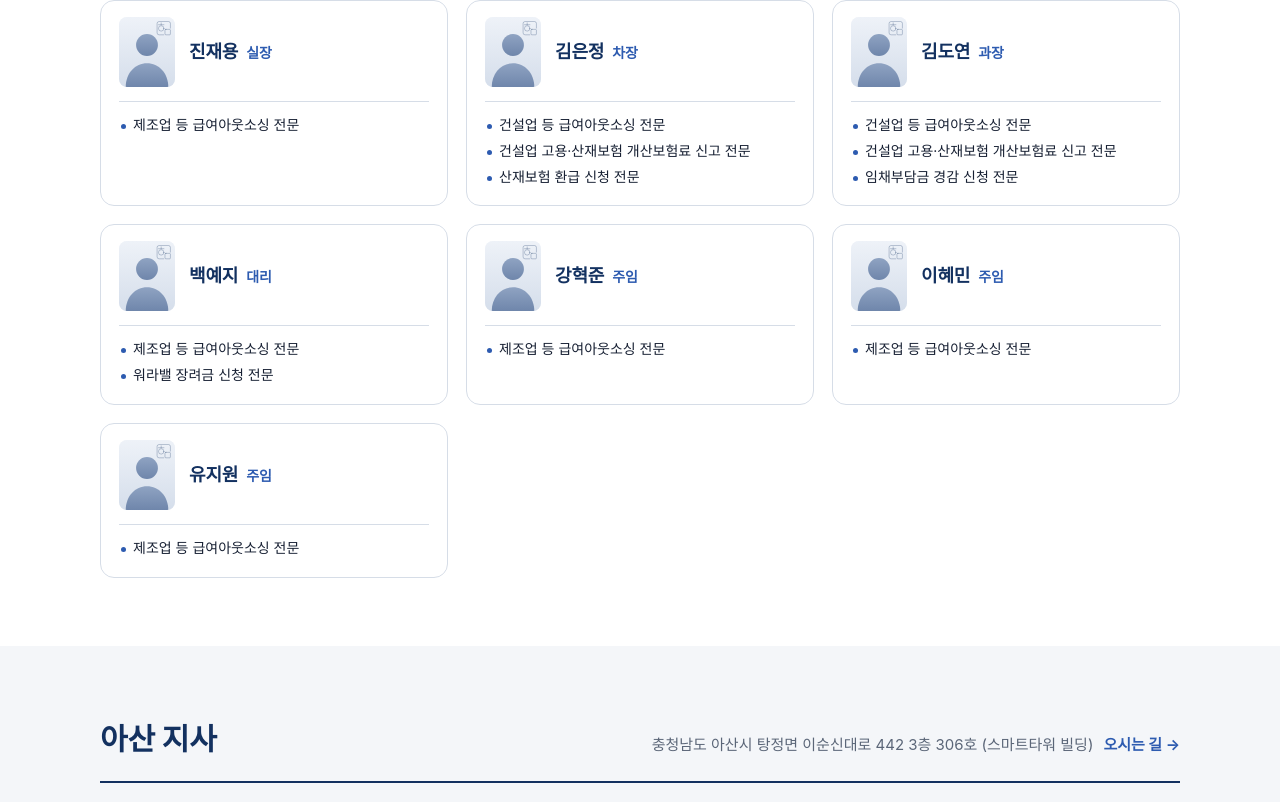
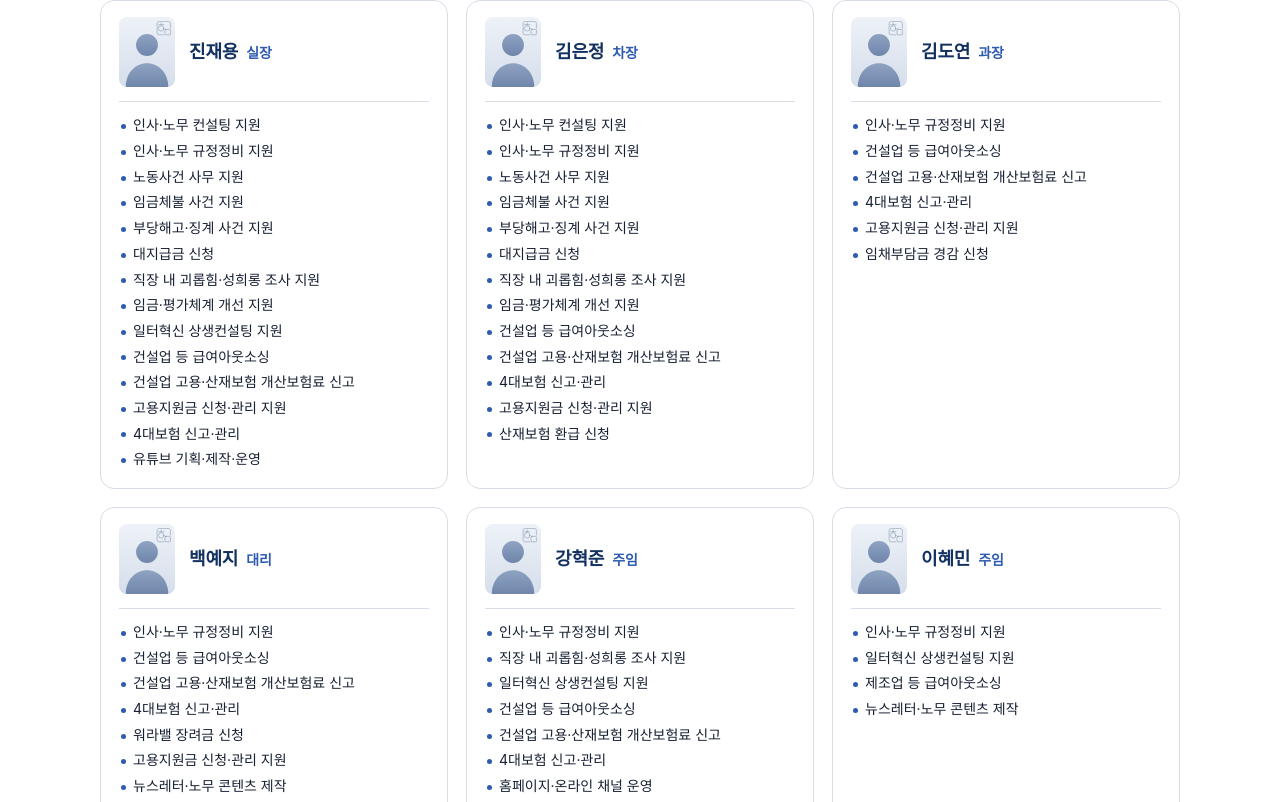
Before and after one commit to kseezn/kseezn.github.io, a Next.js app: page /members in a window 1280 px wide. Shown: the part 4338-5140 px from the top of the page. Built offline with nearby package versions, Linux system fonts and the light colour scheme; a web font is replaced by a local one.

Commit message:
직원 업무 내용 수정

```diff
--- a/data/staff.ts
+++ b/data/staff.ts
@@ -12,30 +12,103 @@ export type Staff = {
 export const staff: Staff[] = [
   // ── 천안 본사 ──
   { name: "진재용", role: "실장", office: "cheonan",
-    careers: ["제조업 등 급여아웃소싱 전문"] },
+    careers: [
+      "인사·노무 컨설팅 지원",
+      "인사·노무 규정정비 지원",
+      "노동사건 사무 지원",
+      "임금체불 사건 지원",
+      "부당해고·징계 사건 지원",
+      "대지급금 신청",
+      "직장 내 괴롭힘·성희롱 조사 지원",
+      "임금·평가체계 개선 지원",
+      "일터혁신 상생컨설팅 지원",
+      "건설업 등 급여아웃소싱",
+      "건설업 고용·산재보험 개산보험료 신고",
+      "고용지원금 신청·관리 지원",
+      "4대보험 신고·관리",
+      "유튜브 기획·제작·운영"
+    ] },
   { name: "김은정", role: "차장", office: "cheonan",
-    careers: ["건설업 등 급여아웃소싱 전문",
-      "건설업 고용·산재보험 개산보험료 신고 전문",
-      "산재보험 환급 신청 전문"
+    careers: [
+      "인사·노무 컨설팅 지원",
+      "인사·노무 규정정비 지원",
+      "노동사건 사무 지원",
+      "임금체불 사건 지원",
+      "부당해고·징계 사건 지원",
+      "대지급금 신청",
+      "직장 내 괴롭힘·성희롱 조사 지원",
+      "임금·평가체계 개선 지원",
+      "건설업 등 급여아웃소싱",
+      "건설업 고용·산재보험 개산보험료 신고",
+      "4대보험 신고·관리",
+      "고용지원금 신청·관리 지원",
+      "산재보험 환급 신청",
     ] },
   { name: "김도연", role: "과장", office: "cheonan",
-    careers: ["건설업 등 급여아웃소싱 전문",
-      "건설업 고용·산재보험 개산보험료 신고 전문",
-      "임채부담금 경감 신청 전문"
+    careers: [
+      "인사·노무 규정정비 지원",
+      "건설업 등 급여아웃소싱",
+      "건설업 고용·산재보험 개산보험료 신고",
+      "4대보험 신고·관리",
+      "고용지원금 신청·관리 지원",
+      "임채부담금 경감 신청"
     ] },
   { name: "백예지", role: "대리", office: "cheonan",
-    careers: ["제조업 등 급여아웃소싱 전문",
-      "워라밸 장려금 신청 전문"
+    careers: [
+      "인사·노무 규정정비 지원",
+      "건설업 등 급여아웃소싱",
+      "건설업 고용·산재보험 개산보험료 신고",
+      "4대보험 신고·관리",
+      "워라밸 장려금 신청",
+      "고용지원금 신청·관리 지원",
+      "뉴스레터·노무 콘텐츠 제작"
     ] },
   { name: "강혁준", role: "주임", office: "cheonan",
-    careers: ["제조업 등 급여아웃소싱 전문"] },
+    careers: [
+      "인사·노무 규정정비 지원",
+      "직장 내 괴롭힘·성희롱 조사 지원",
+      "일터혁신 상생컨설팅 지원",
+      "건설업 등 급여아웃소싱",
+      "건설업 고용·산재보험 개산보험료 신고",
+      "4대보험 신고·관리",
+      "홈페이지·온라인 채널 운영",
+      "유튜브 기획·제작·운영"
+    ] },
   { name: "이혜민", role: "주임", office: "cheonan",
-    careers: ["제조업 등 급여아웃소싱 전문"] },
+    careers: [
+      "인사·노무 규정정비 지원",
+      "일터혁신 상생컨설팅 지원",
+      "제조업 등 급여아웃소싱",
+      "뉴스레터·노무 콘텐츠 제작"
+    ] },
   { name: "유지원", role: "주임", office: "cheonan",
-    careers: ["제조업 등 급여아웃소싱 전문"] },
+    careers: [
+      "인사·노무 규정정비 지원",
+      "제조업 등 급여아웃소싱",
+      "뉴스레터·노무 콘텐츠 제작"
+    ] },
   // ── 아산 지사 ──
   { name: "김진우", role: "팀장", office: "asan",
-    careers: ["급여아웃소싱 전문"] },
+    careers: [
+      "인사·노무 컨설팅 지원",
+      "인사·노무 규정정비 지원",
+      "노동사건 사무 지원",
+      "임금체불 사건 지원",
+      "부당해고·징계 사건 지원",
+      "대지급금 신청",
+      "직장 내 괴롭힘·성희롱 조사 지원",
+      "임금·평가체계 개선 지원",
+      "건설업 등 급여아웃소싱",
+      "건설업 고용·산재보험 개산보험료 신고",
+      "고용지원금 신청·관리 지원",
+      "4대보험 신고·관리"
+    ] },
   { name: "오경희", role: "과장", office: "asan",
-    careers: ["급여아웃소싱 전문"] },
+    careers: [
+      "인사·노무 규정정비 지원",
+      "건설업 등 급여아웃소싱",
+      "건설업 고용·산재보험 개산보험료 신고",
+      "4대보험 신고·관리",
+      "고용지원금 신청·관리 지원",
+    ] },
 ];
```
